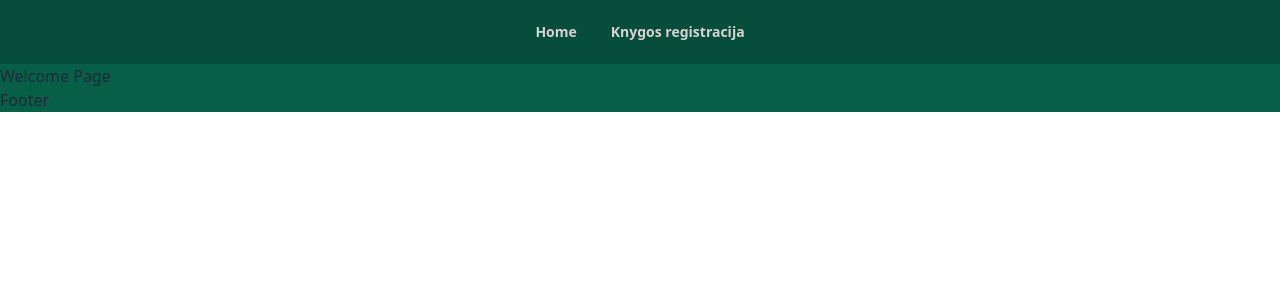
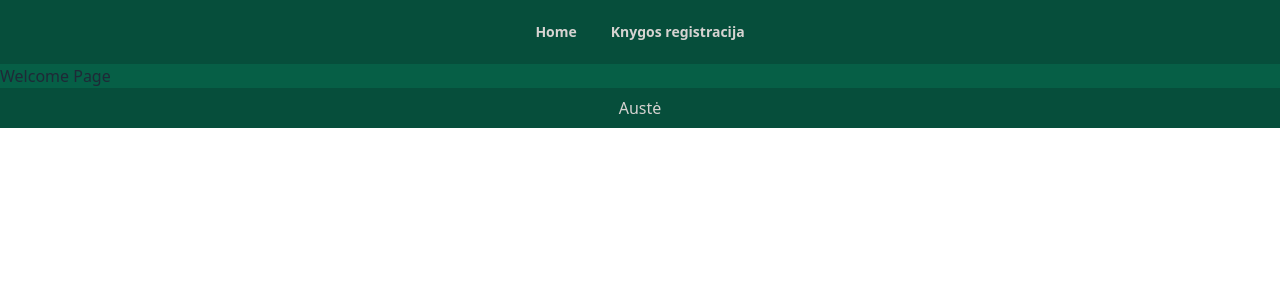
Before and after one commit to AusteId/react-atsiskaitymas, a React (Vite) app: page / in a window 1280 px wide. Shown: the top 300 px of the page. Built offline with nearby package versions, Linux system fonts and the light colour scheme.

Commit message:
Add Footer component

```diff
--- a/src/components/Footer.jsx
+++ b/src/components/Footer.jsx
@@ -1,7 +1,9 @@
 function Footer() {
-    return (
-        <p>Footer</p>
-    )
+  return (
+    <div className="text-center">
+      <footer className="py-2 bg-emerald-900 text-stone-300">Austė</footer>
+    </div>
+  );
 }
 
 export default Footer;
```
